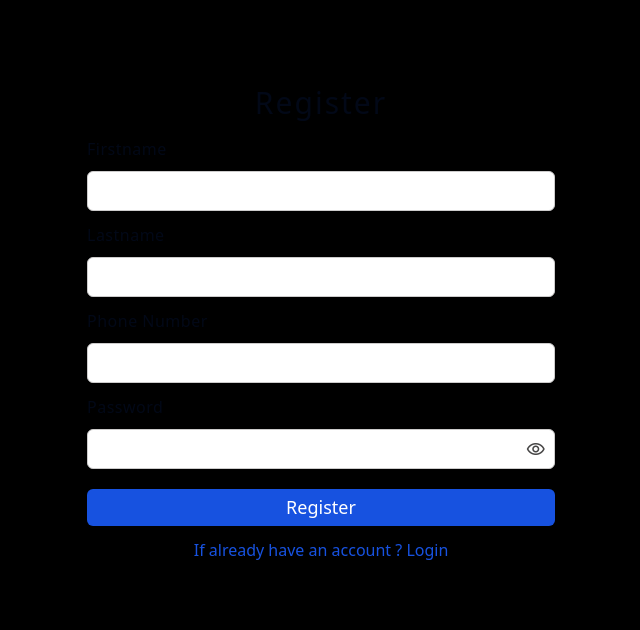
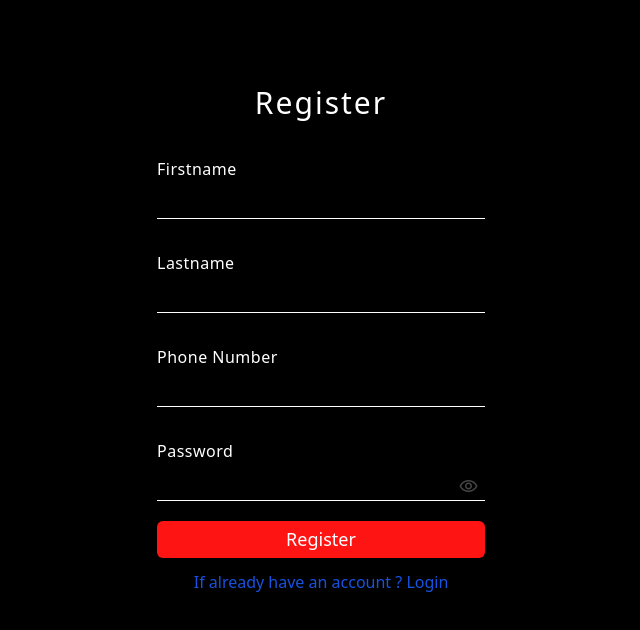
Before and after one commit to ravshanaliyev/gym-up, a React (Vite) app: page /auth/register in a window 1280 px wide. Before the commit this address led to /auth/login. Shown: the top 630 px of the page, without its empty margins (319-959 px from the left). Built offline with nearby package versions, Linux system fonts and the light colour scheme.

Commit message:
I added Login

```diff
--- a/package.json
+++ b/package.json
@@ -47,7 +47,8 @@
     "react-router-dom": "^6.23.1",
     "tailwind-merge": "^2.3.0",
     "tailwindcss-animate": "^1.0.7",
-    "zod": "^3.23.8"
+    "zod": "^3.23.8",
+    "zustand": "^4.5.2"
   },
   "devDependencies": {
     "@types/node": "^20.12.12",
--- a/src/pages/admin-dashboard/index.tsx
+++ b/src/pages/admin-dashboard/index.tsx
@@ -10,10 +10,9 @@ const AdminDashboard = () => {
 
     const token: string | null = localStorage.getItem("token")
 
-
     useEffect(() => {
-        token ? navigate("/") : navigate("/auth/login")
-    }, [pathname])
+        token ? navigate("/admin") : navigate("/auth/login")
+    }, [pathname, token])
 
     return (
         <div className="w-full">
--- a/src/pages/auth/Auth.tsx
+++ b/src/pages/auth/Auth.tsx
@@ -1,4 +1,4 @@
-import {  useLayoutEffect } from "react";
+import {  useEffect } from "react";
 import {  Outlet, useNavigate, useParams } from "react-router-dom";
 
 
@@ -9,14 +9,14 @@ const Auth = () => {
   const {pathname} = useParams()
   const navigate = useNavigate()
 
-  useLayoutEffect(() => {
+  useEffect(() => {
     if(token){
         navigate("/")
     }
-    else{
-      navigate("/auth/login")
-    }
-  }, [pathname])
+    // else{
+    //   navigate("/auth")
+    // }
+  }, [pathname, token, navigate])
 
 
 
@@ -26,7 +26,7 @@ const Auth = () => {
 
   return (
     <div className="auth-overlay">
-      <div className= "flex auth-card backdrop-filter backdrop-brightness-100 bg-black max-w-[500px] w-full  shadow-[0_0_3px_#000]  rounded-[6px] p-4 m-auto mt-[4rem]">
+      <div className= "flex auth-card backdrop-filter backdrop-brightness-100 bg-black max-w-[360px] w-full  shadow-[0_0_3px_#000]  rounded-[6px] p-4 m-auto mt-[4rem]">
         <Outlet />
       </div>
     </div>
--- a/src/pages/auth/register/Register.tsx
+++ b/src/pages/auth/register/Register.tsx
@@ -1,12 +1,15 @@
 import { NewUserType } from "@/@types/types";
 import { useRegister } from "@/service/mutation/useRegister";
+import { useStore } from "@/store/useStore";
 import { ChangeEvent, FormEvent, useState } from "react"
 import { Link } from "react-router-dom";
+import Verify from "../verify/Verify";
 
 const Register = () => {
 
     const [passwordType, setPasswordType] = useState<string>("password")
     const [changeIcon, setChangeIcon] = useState<boolean>(false)
+    const [openVerify, setOpenVerify] = useState<boolean>(false)
 
     const handleShowPassword = () => {
         passwordType === "text" ? setPasswordType("password") : setPasswordType("text");
@@ -19,6 +22,10 @@ const Register = () => {
     const [password, setPassword] = useState<string>("")
 
     const { mutate } = useRegister()
+    const { setRegisteredUser, UserData } = useStore()
+
+    console.log(UserData);
+
 
     const handleRegister = (e: FormEvent<HTMLFormElement>) => {
         e.preventDefault()
@@ -29,6 +36,8 @@ const Register = () => {
             onSuccess: (res) => {
                 if (res.statusCode === 200) {
                     localStorage.setItem('verify-number', phone)
+                    setOpenVerify(true)
+                    setRegisteredUser(newUserData)
                 }
                 console.log(res);
             }
@@ -37,26 +46,26 @@ const Register = () => {
 
 
     return (
-
         <div >
-                        <h3 className="text-center text-[30px] font-[400] tracking-[2px]">Register</h3>
+            <h3 className="text-center text-[30px] font-[500] text-[#fff] tracking-[2px]">Register</h3>
             <form onSubmit={handleRegister as any} className="w-full text-center">
-                            <label className="text-[16px] text-left mt-3 inline-block w-full tracking-[.5px] font-[400]" htmlFor="firstname">Firstname
-                                <input value={firstname} onChange={(e: ChangeEvent<HTMLInputElement>) => setFirstname(e.target.value)} id="firstname" type="text" name="firstname" className="w-full h-[40px] rounded-[6px] mt-[10px] outline-none indent-[10px]  border  border-[#cccbcb] " />
+                <label className="text-[16px] text-[#fff] text-left mt-8 inline-block w-full tracking-[.5px] font-[400]" htmlFor="firstname">Firstname
+                    <input value={firstname} onChange={(e: ChangeEvent<HTMLInputElement>) => setFirstname(e.target.value)} id="firstname" type="text" name="firstname" className=" bg-transparent border-white border-b  w-full h-[28px]  mt-[10px] outline-none indent-[5px] py-2     " />
                 </label>
-                            <label className="text-[16px] text-left mt-3 inline-block w-full tracking-[.5px] font-[400]" htmlFor="lastname">Lastname
-                                <input value={lastname} onChange={(e: ChangeEvent<HTMLInputElement>) => setLastname(e.target.value)} id="lastname" type="text" name="lastname" className="w-full h-[40px] rounded-[6px] mt-[10px] outline-none indent-[10px]  border  border-[#cccbcb] " />
+                <label className="text-[16px] text-[#fff] text-left mt-8 inline-block w-full tracking-[.5px] font-[400]" htmlFor="lastname">Lastname
+                    <input value={lastname} onChange={(e: ChangeEvent<HTMLInputElement>) => setLastname(e.target.value)} id="lastname" type="text" name="lastname" className=" bg-transparent border-white border-b  w-full h-[28px]  mt-[10px] outline-none indent-[5px] py-2     " />
                 </label>
-                            <label className="text-[16px] text-left mt-3 inline-block w-full tracking-[.5px] font-[400]" htmlFor="number">Phone Number
-                                <input value={phone} onChange={(e: ChangeEvent<HTMLInputElement>) => setPhone(e.target.value)} id="number" type="number" name="phone" className="w-full h-[40px] rounded-[6px] mt-[10px] outline-none indent-[10px]  border  border-[#cccbcb] " />
+                <label className="text-[16px] text-[#fff] text-left mt-8 inline-block w-full tracking-[.5px] font-[400]" htmlFor="number">Phone Number
+                    <input value={phone} onChange={(e: ChangeEvent<HTMLInputElement>) => setPhone(e.target.value)} id="number" type="number" name="phone" className=" bg-transparent border-white border-b  w-full h-[28px]  mt-[10px] outline-none indent-[5px] py-2     " />
                 </label>
-                            <label className="relative text-[16px] text-left mt-3 inline-block w-full tracking-[.5px] font-[400]" htmlFor="passoword">Password
-                                <input value={password} onChange={(e: ChangeEvent<HTMLInputElement>) => setPassword(e.target.value)} id="password" type={passwordType} name="password" className="w-full h-[40px] rounded-[6px] mt-[10px] outline-none indent-[10px]  border  border-[#cccbcb] " />
+                <label className="relative text-[16px] text-[#fff] text-left mt-8 inline-block w-full tracking-[.5px] font-[400]" htmlFor="passoword">Password
+                    <input value={password} onChange={(e: ChangeEvent<HTMLInputElement>) => setPassword(e.target.value)} id="password" type={passwordType} name="password" className=" bg-transparent border-white border-b  w-full h-[28px]  mt-[10px] outline-none indent-[5px] py-2     " />
                     <span onClick={handleShowPassword} className="material-symbols-outlined absolute right-[2%] top-[60%] text-[20px] text-[#464545]">{changeIcon ? "visibility_off" : "visibility"}</span>
                 </label>
-                            <button type="submit" className="w-full mt-5 transition duration-[0.2s] bg-[#1752e0] rounded-[6px] text-[#fff]  text-[18px] font-[400] py-[5px] hover:bg-[#366ef3]">Register</button>
-                            <Link to={'/auth/login'}  className="mt-3 text-center inline-block font-[400] text-[#1752e0] m-auto hover:underline" >If already have an account ? Login</Link>
+                <button type="submit" className="w-full mt-5 transition duration-[0.2s] bg-[#ff1414] rounded-[6px] text-[#fff]  text-[18px] font-[400] py-[5px] hover:bg-[#fa5757]">Register</button>
+                <Link to={'/auth/login'} className="mt-3 text-center inline-block font-[400] text-[#1752e0] m-auto hover:underline" >If already have an account ? Login</Link>
             </form>
+            <Verify openVerify={openVerify} setOpenVerify={setOpenVerify}/>
         </div>
     )
 }
--- a/src/pages/auth/verify/Verify.tsx
+++ b/src/pages/auth/verify/Verify.tsx
@@ -1,8 +1,7 @@
 import { useVerify } from "@/service/mutation/useVerify";
 import { ChangeEvent, FormEvent, useState } from "react";
 
-const Verify = () => {
-
+const Verify = ({openVerify, setOpenVerify}: {openVerify: boolean, setOpenVerify: Function}) => {
 
     const phone = localStorage.getItem('verify-number') || ""
 
@@ -50,6 +49,7 @@ const Verify = () => {
                 console.log(res);
                 if(res.statusCode === 200){
                     localStorage.setItem("token", res.data)
+                    setOpenVerify(false)
                     window.location.reload()
                 }
             }
@@ -58,7 +58,7 @@ const Verify = () => {
     }
 
     return (
-        <div>
+        <div style={openVerify ? {display: "block"} : {display: 'none'}} className="absolute left-0 top-[10%]">
             <h3 className="text-center text-[30px] font-[400] tracking-[2px]">Verification</h3>
             <p>Enter the code we just send on your mobile phone </p>
                 <form onSubmit={handleVerify}>
--- /dev/null
+++ b/src/store/useStore.ts
@@ -0,0 +1,24 @@
+import { create } from "zustand";
+import { createJSONStorage, persist } from "zustand/middleware";
+
+
+
+
+export const useStore = create<any>(
+    persist(
+        (set) => ({
+            UserData: null,
+            isRegister: false,
+
+            setRegisteredUser: (user: any) => set(() => ({
+                UserData: user,
+                isRegister: true
+            })),
+
+        }),
+        {
+            name: 'user',
+            storage: createJSONStorage(() => localStorage)
+        }
+    ),
+)
```
Also changed, not shown: src/components/shared/navbar.tsx (+15 -3 lines), src/pages/auth/login/Login.tsx (+18 -12 lines), src/store/index.ts (deleted), 1 other file (tests, documents, lock files or other folders). Lines whose indentation alone changed are shown as unchanged.
